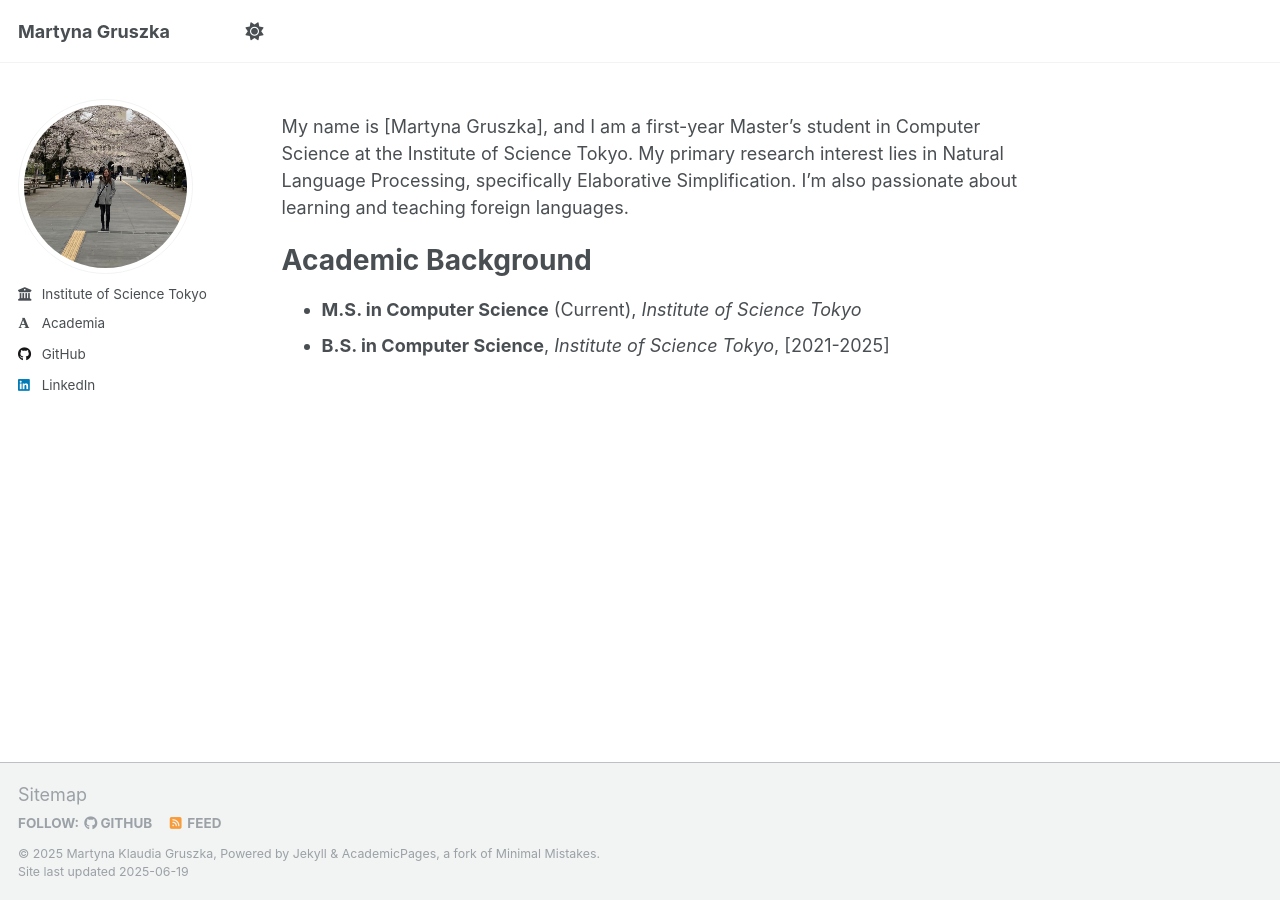
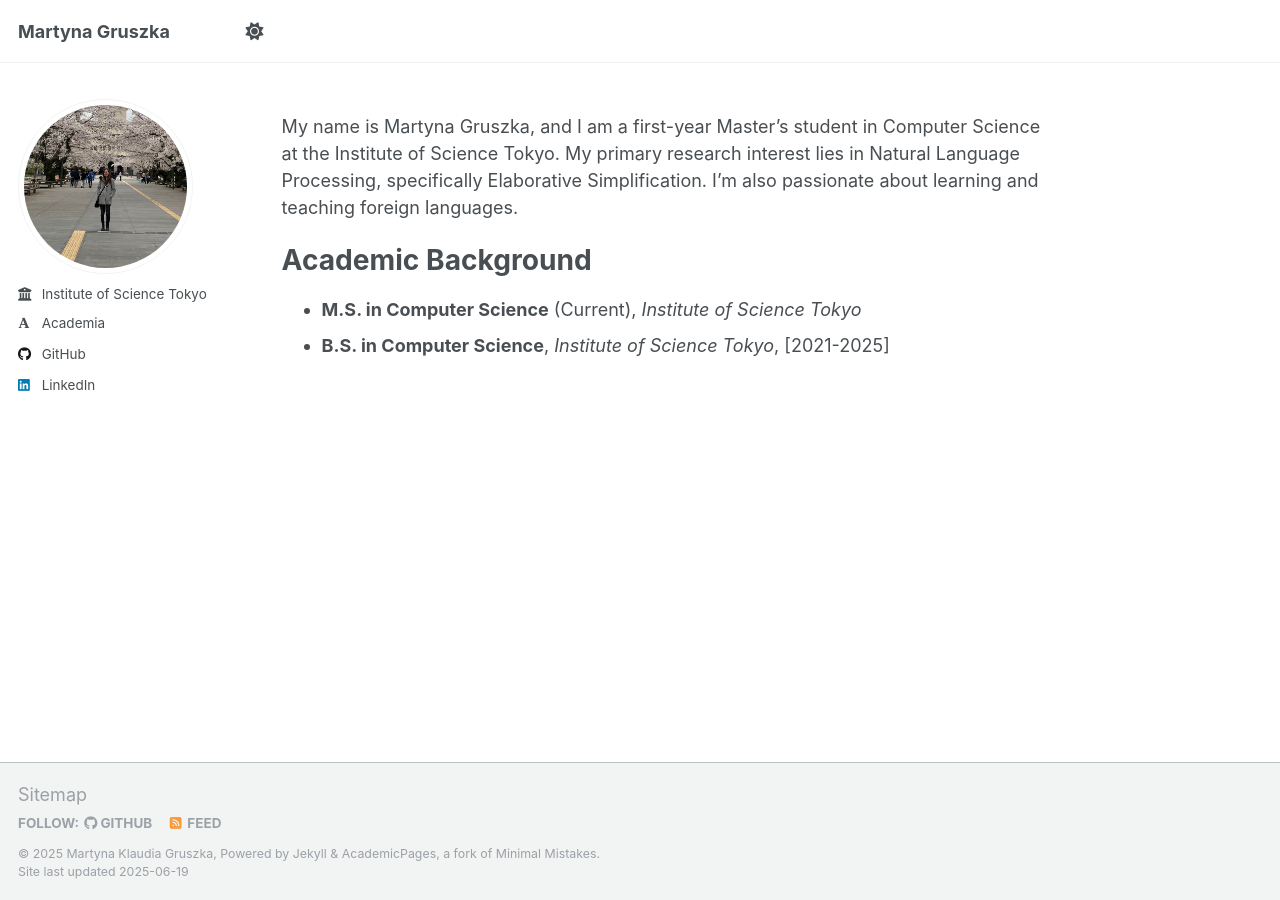
Before and after one commit to martgru/martgru.github.io, a Jekyll site: the page built from _pages/about.md, in a window 1280 px wide. Built offline with Jekyll 4.4.1, drawn with Linux system fonts in a browser that asks for light colours; some web fonts are replaced.

```diff
--- a/_pages/about.md
+++ b/_pages/about.md
@@ -7,7 +7,7 @@ redirect_from:
   - /about.html
 ---
 
-My name is [Martyna Gruszka], and I am a first-year Master's student in Computer Science at the Institute of Science Tokyo. My primary research interest lies in Natural Language Processing, specifically Elaborative Simplification. I'm also passionate about learning and teaching foreign languages.
+My name is Martyna Gruszka, and I am a first-year Master's student in Computer Science at the Institute of Science Tokyo. My primary research interest lies in Natural Language Processing, specifically Elaborative Simplification. I'm also passionate about learning and teaching foreign languages.
 
 Academic Background
 ======
```
